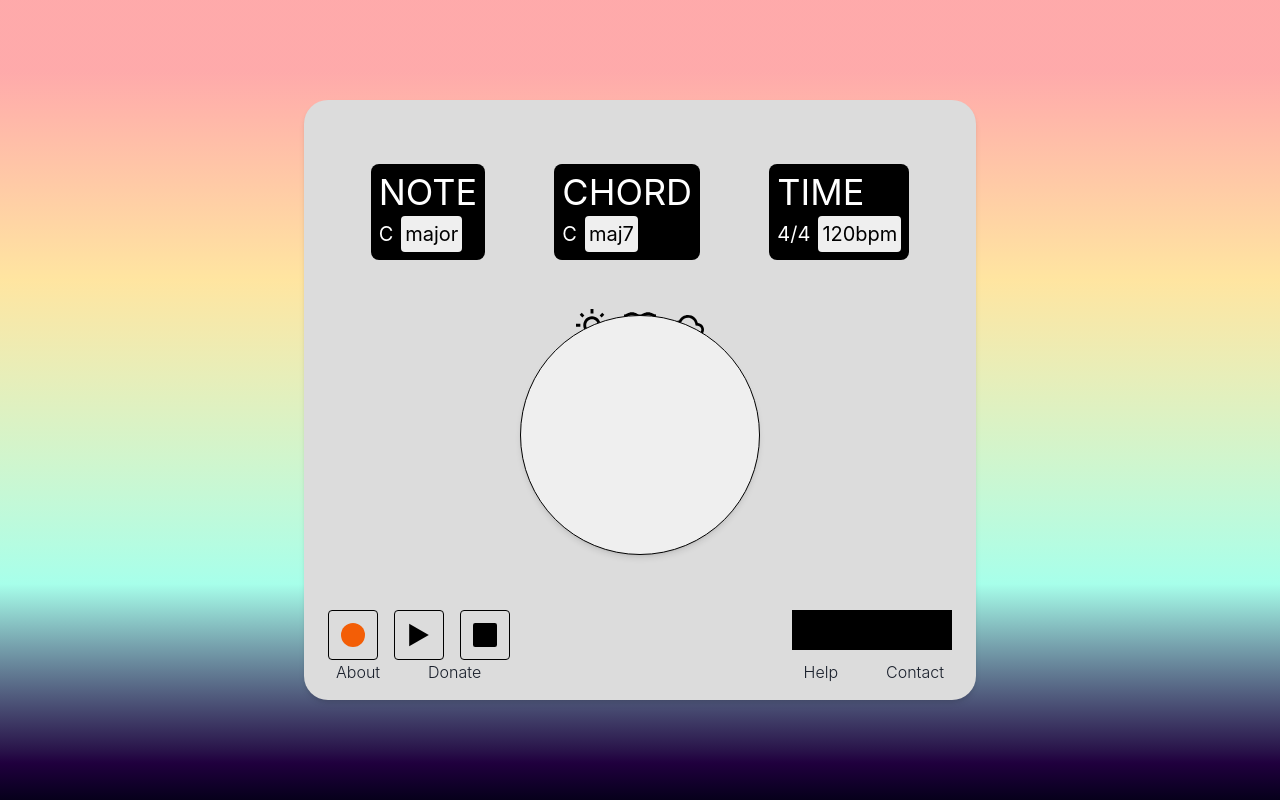
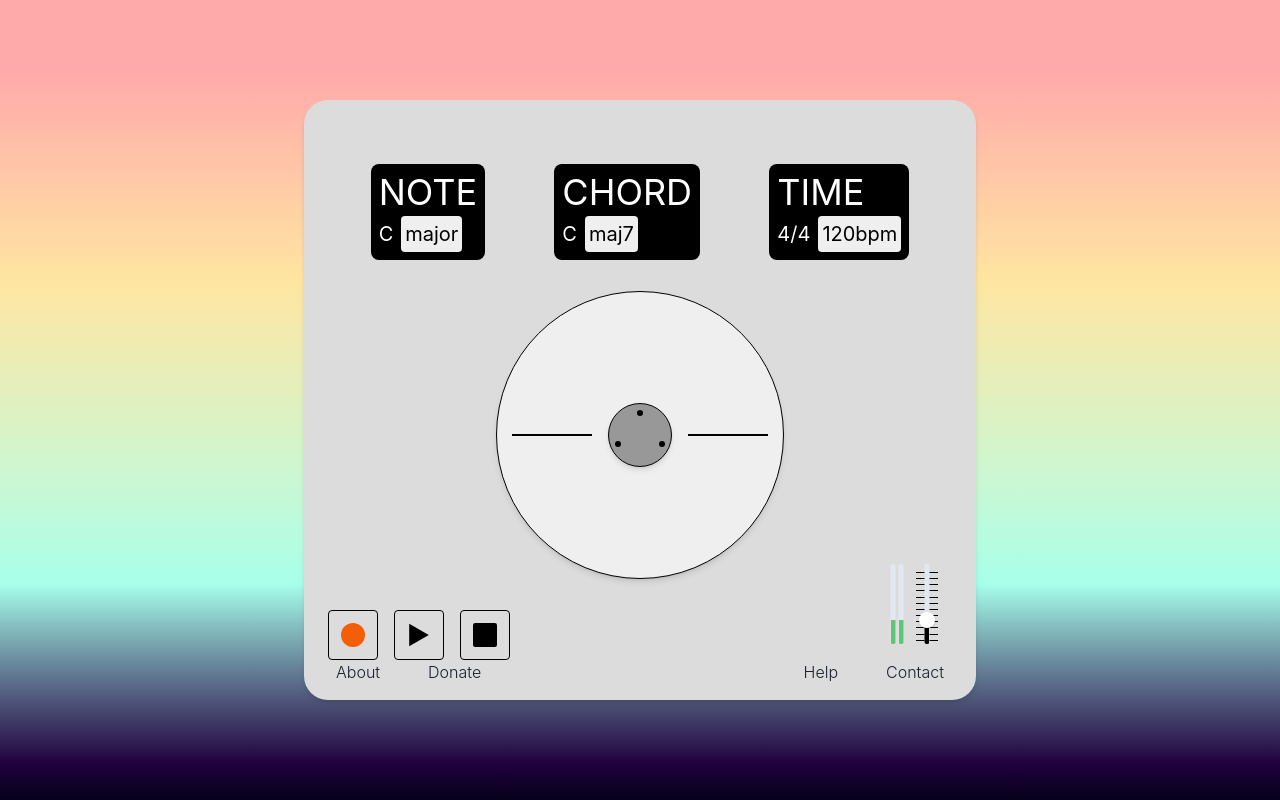
Before and after one commit to dizzyjaguar/improvEar, a React (Vite) app: page /player in a window 1280 px wide. Built offline with nearby package versions, Linux system fonts and the light colour scheme.

Commit message:
Added tape spinner
Added VolumeSlider and VisualizerUI

Added VolumeSlider and VisualizerUI

```diff
--- /dev/null
+++ b/src/components/TapeSpinner/index.tsx
@@ -0,0 +1,30 @@
+export default function TapeSpinner() {
+    return (
+      <>
+      <div className={`w-20 h-[1.5px] border-1px bg-[#000000] mr-4`}>
+
+</div>
+        <div
+          className={`w-16 h-16 bg-[#989898] border-[1px] border-black shadow-md rounded-full relative flex items-center justify-center`}
+        >
+          <div className="relative w-full h-full">
+            <div
+              className={`w-1.5 h-1.5 bg-[#000000] border-black rounded-full absolute`}
+              style={{ top: '15%', left: '50%', transform: 'translate(-50%, -50%)' }}
+            ></div>
+            <div
+              className={`w-1.5 h-1.5 bg-[#000000] border-black rounded-full absolute`}
+              style={{ top: '50%', left: '15%', transform: 'translate(-50%, 100%)' }}
+            ></div>
+            <div
+              className={`w-1.5 h-1.5 bg-[#000000] border-black rounded-full absolute`}
+              style={{ top: '50%', left: '85%', transform: 'translate(-50%, 100%)' }}
+            ></div>
+          </div>
+        </div>
+        <div className={`w-20 h-[1.5px] border-1px bg-[#000000] ml-4`}>
+
+</div>
+      </>
+    );
+  }
--- /dev/null
+++ b/src/components/VisualizerUI/index.tsx
@@ -0,0 +1,34 @@
+import { Slider, SliderTrack, SliderFilledTrack } from '@chakra-ui/react'
+
+export default function VisualizerUI({ volume }: any) {
+  return (
+    <div style={{ display: 'flex' }}>
+      <Slider
+        aria-label="slider-ex-3"
+        value={volume}
+        orientation="vertical"
+        minH="20"
+        colorScheme="blackAlpha"
+        position="relative"
+        marginRight={2}
+      >
+        <SliderTrack width="5px">
+          <SliderFilledTrack bg="#5EC775" />
+        </SliderTrack>
+      </Slider>
+
+      <Slider
+        aria-label="slider-ex-4"
+        value={volume}
+        orientation="vertical"
+        minH="20"
+        colorScheme="blackAlpha"
+        position="relative"
+      >
+        <SliderTrack width="5px">
+          <SliderFilledTrack bg="#5EC775" />
+        </SliderTrack>
+      </Slider>
+    </div>
+  )
+}
--- /dev/null
+++ b/src/components/VolumeSlider/index.tsx
@@ -0,0 +1,50 @@
+import {
+  SliderTrack,
+  SliderFilledTrack,
+  SliderThumb,
+  Slider,
+  Box,
+  Flex,
+} from '@chakra-ui/react'
+
+export default function VolumeSlider({ volume, setVolume }: any) {
+  return (
+    <Flex
+      direction="column"
+      alignItems="center"
+      position="relative"
+      minH="32"
+      width="35px"
+    >
+      <Box position="relative">
+        {Array.from({ length: 12 }).map((_, index) => (
+          <Box
+            key={index}
+            position="absolute"
+            top={`calc(${(index / 12) * 86}% + 8px)`}
+            left={0}
+            right={0}
+            height="1px"
+            backgroundColor="black"
+          />
+        ))}
+
+        <Slider
+          aria-label="slider-ex-3"
+          value={volume}
+          onChange={val => setVolume(val)}
+          orientation="vertical"
+          minH="20"
+          colorScheme="blackAlpha"
+          position="relative"
+          width="22px"
+        >
+          <SliderTrack width="5px">
+            <SliderFilledTrack bg="black" />
+          </SliderTrack>
+          <SliderThumb boxSize={5} width={4} height={4} />
+        </Slider>
+      </Box>
+    </Flex>
+  )
+}
--- a/src/routes/player.tsx
+++ b/src/routes/player.tsx
@@ -5,6 +5,11 @@ import Record from '../components/icons/Record'
 import RecordButton from '../components/Buttons/RecordButton'
 import PlayButton from '../components/Buttons/PlayButton'
 import PauseButton from '../components/Buttons/PauseButton'
+import TapeSpinner from '../components/TapeSpinner'
+import VolumeSlider from '../components/VolumeSlider'
+import VisualizerUI from '../components/VisualizerUI'
+import { useState } from 'react'
+
 const visible = { opacity: 1, transition: { duration: 2 } }
 
 const itemVariants = {
@@ -13,6 +18,8 @@ const itemVariants = {
 }
 
 export default function Player() {
+  const [volume, setVolume] = useState(30)
+
   return (
     <>
       <motion.div
@@ -32,16 +39,30 @@ export default function Player() {
         </motion.div>
         {/* spinner */}
         <motion.div
-          className={`w-60 h-60 bg-alabaster-100 border-[1px] border-black shadow-md rounded-full self-center`}
+          className={`w-72 h-72 md:w-64 md:h-64 lg:w-72 lg:h-72 bg-alabaster-100 border-[1px] border-black shadow-md rounded-full self-center flex justify-center items-center`}
           variants={itemVariants}
-        ></motion.div>
+        >
+          <TapeSpinner />
+        </motion.div>
+        {/* buttons */}
         <div className={`flex flex-row justify-between space-x-60 px-6`}>
           <div className={`space-x-4`}>
             <RecordButton />
             <PlayButton />
             <PauseButton />
           </div>
-          <div className={`w-40 h-10 bg-black`}></div>
+          {/* sliders */}
+          <div className={`absolute bottom-0 right-8 -mb-8 mr-4 flex`}>
+            <div style={{ flex: 1 }}>
+              <div style={{ marginRight: '8px' }}>
+                <VisualizerUI volume={volume} />
+              </div>
+            </div>
+
+            <div style={{ flex: 1 }}>
+              <VolumeSlider volume={volume} setVolume={setVolume} />
+            </div>
+          </div>
         </div>
       </motion.div>
     </>
```
